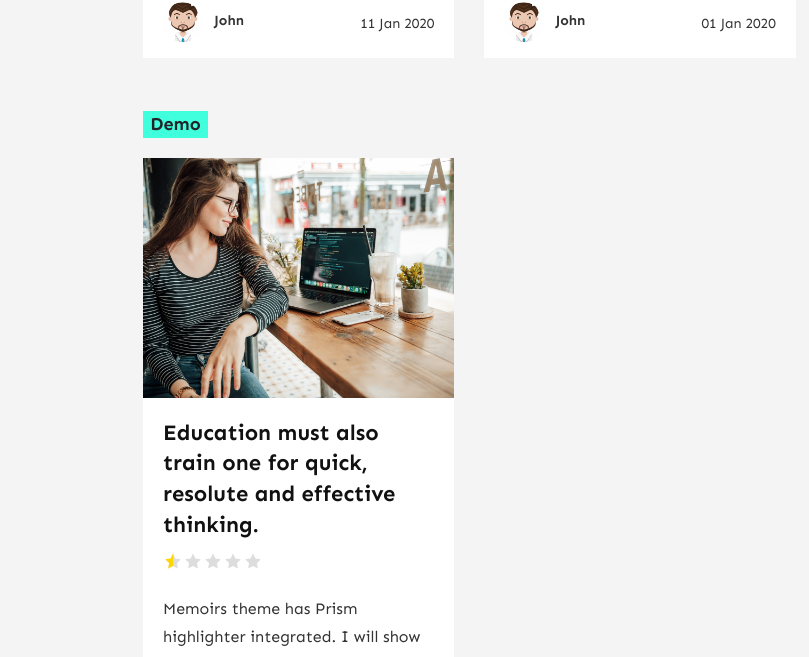
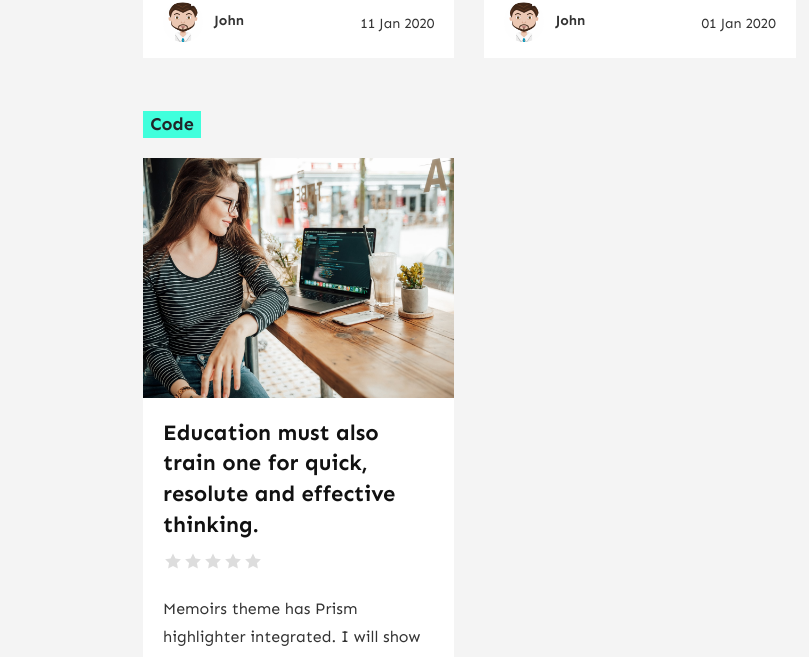
Before and after one commit to mohammed-akl/Memoirs, a Jekyll site: the page built from _pages/tags.md, in a window 1280 px wide and 900 px high, scrolled down 1531 px. Shown: the part 147-804 px from the top of the window, without its empty margins (0-809 px from the left). Built offline with Jekyll 4.4.1, drawn with Linux system fonts in a browser that asks for light colours; nearby versions of some CDN libraries; a script that is not in the unit is left out; comment, search, counter and statistics services are not loaded.

Commit message:
Update Posts “2018-06-12-education”

```diff
--- a/_posts/2018-06-12-education.md
+++ b/_posts/2018-06-12-education.md
@@ -10,9 +10,9 @@ author: muhammed ashfar
 categories:
   - Lifestyle
 tags:
-  - demo
+  - code
 image: /assets/images/3.jpg
-rating: 0.5
+rating: ""
 ---
 Memoirs theme has Prism highlighter integrated. I will show you in this post a few examples of how it looks if you are a developer planning to add pieces of code on your website.
 
```
